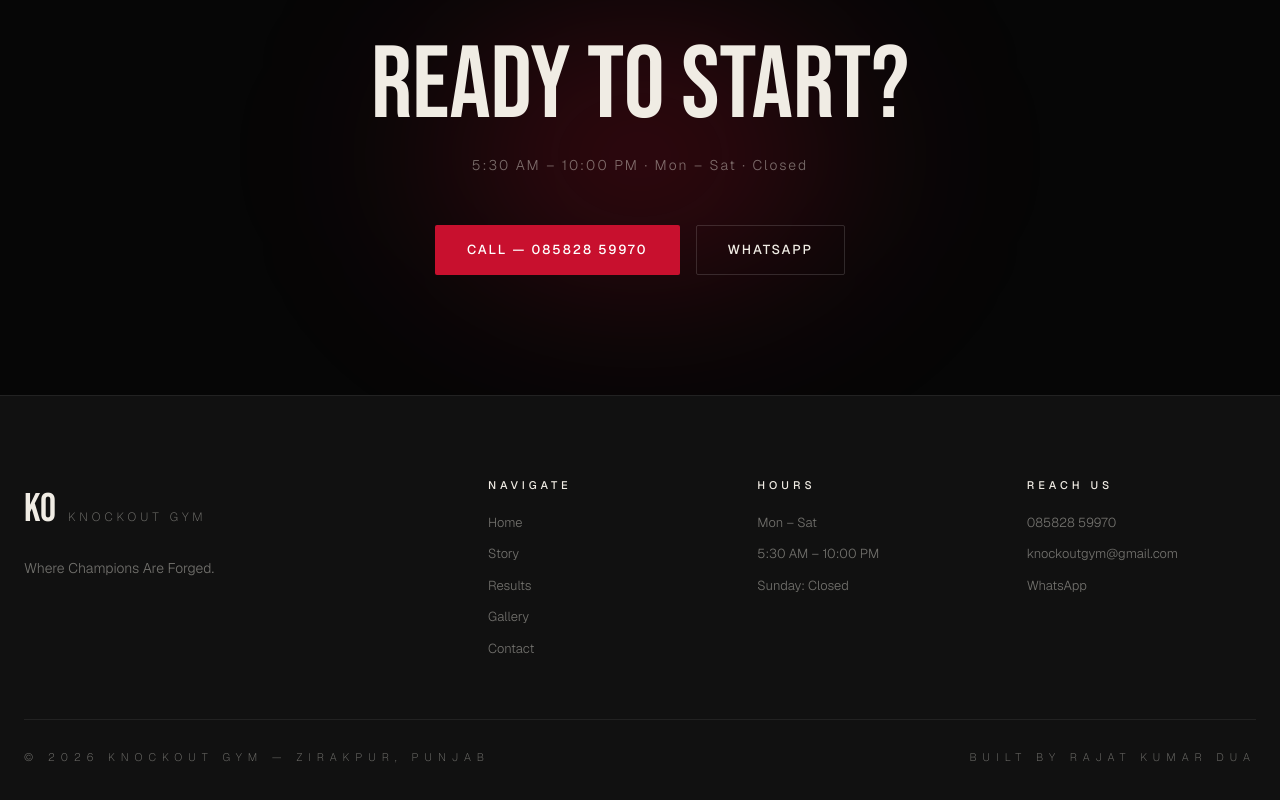
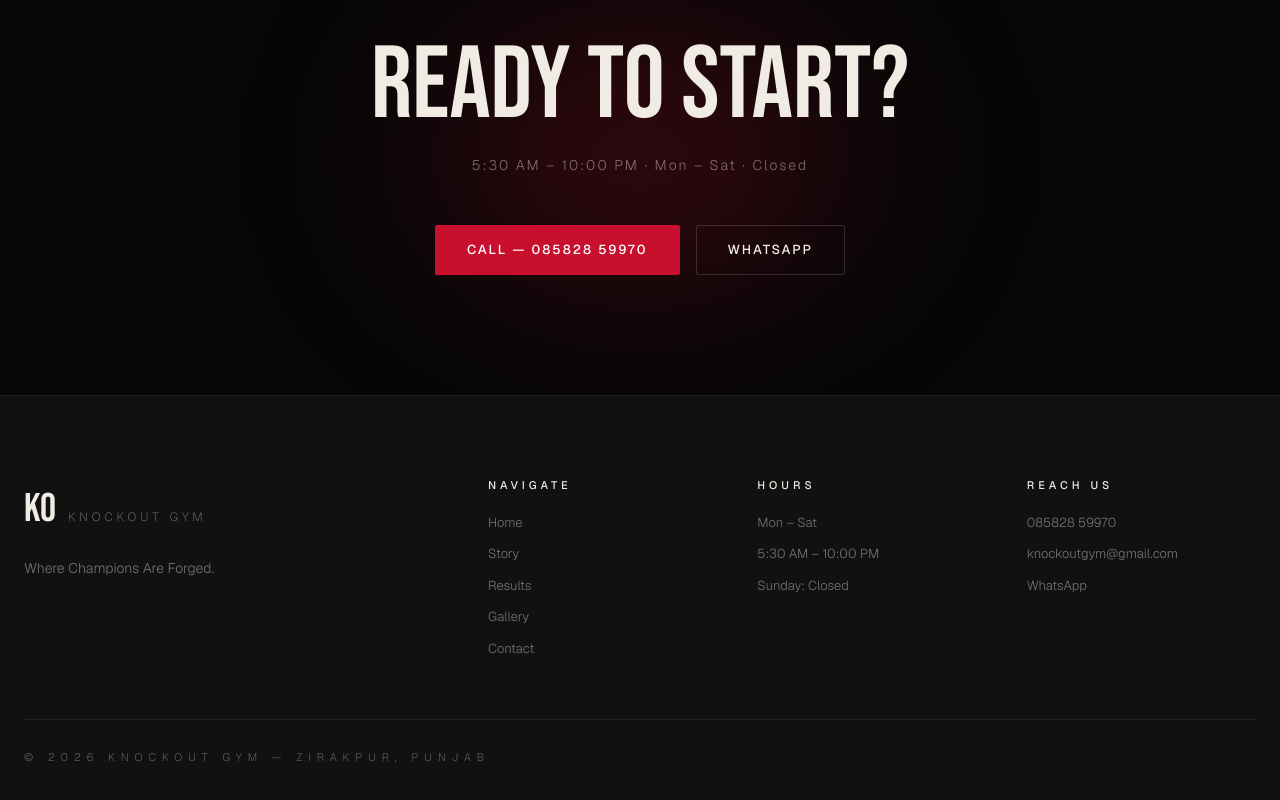
Before and after one commit to RajatWorks-ux/knockoutgym, a React (Vite) app: page / in a window 1280 px wide. Shown: the part 3758-4558 px from the top of the page. Built offline with nearby package versions, Linux system fonts and the light colour scheme; no server answers; the database is empty.

Commit message:
Remove builder credit from footer
Removed the 'Built by Rajat Kumar Dua' text from the footer.

```diff
--- a/src/components/Footer/Footer.jsx
+++ b/src/components/Footer/Footer.jsx
@@ -57,9 +57,7 @@ export default function Footer() {
           <span className="section-label">
             © {new Date().getFullYear()} {g.name || 'Knockout Gym'} — Zirakpur, Punjab
           </span>
-          <span className="section-label">
-            Built by Rajat Kumar Dua
-          </span>
+
         </div>
       </div>
     </footer>
```
